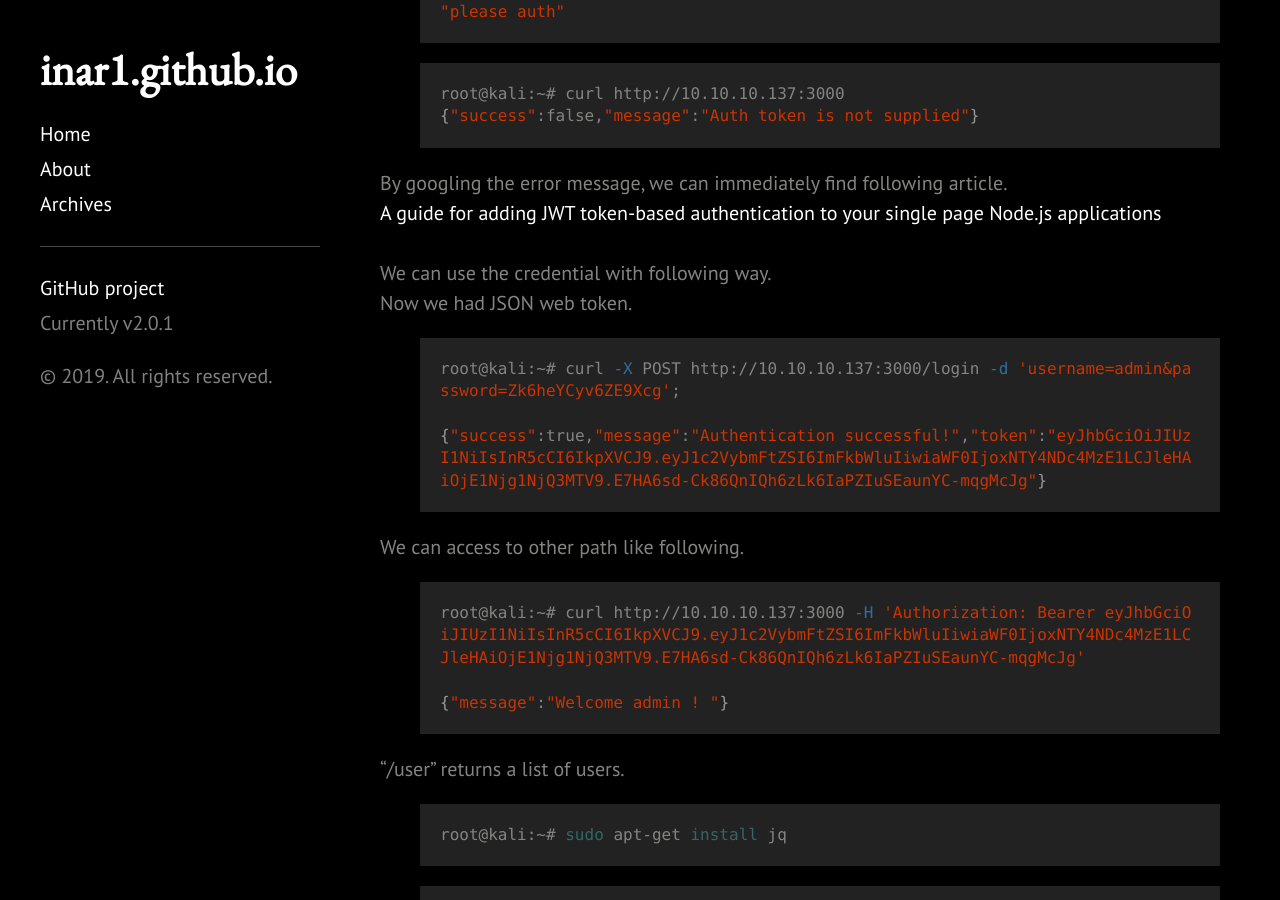
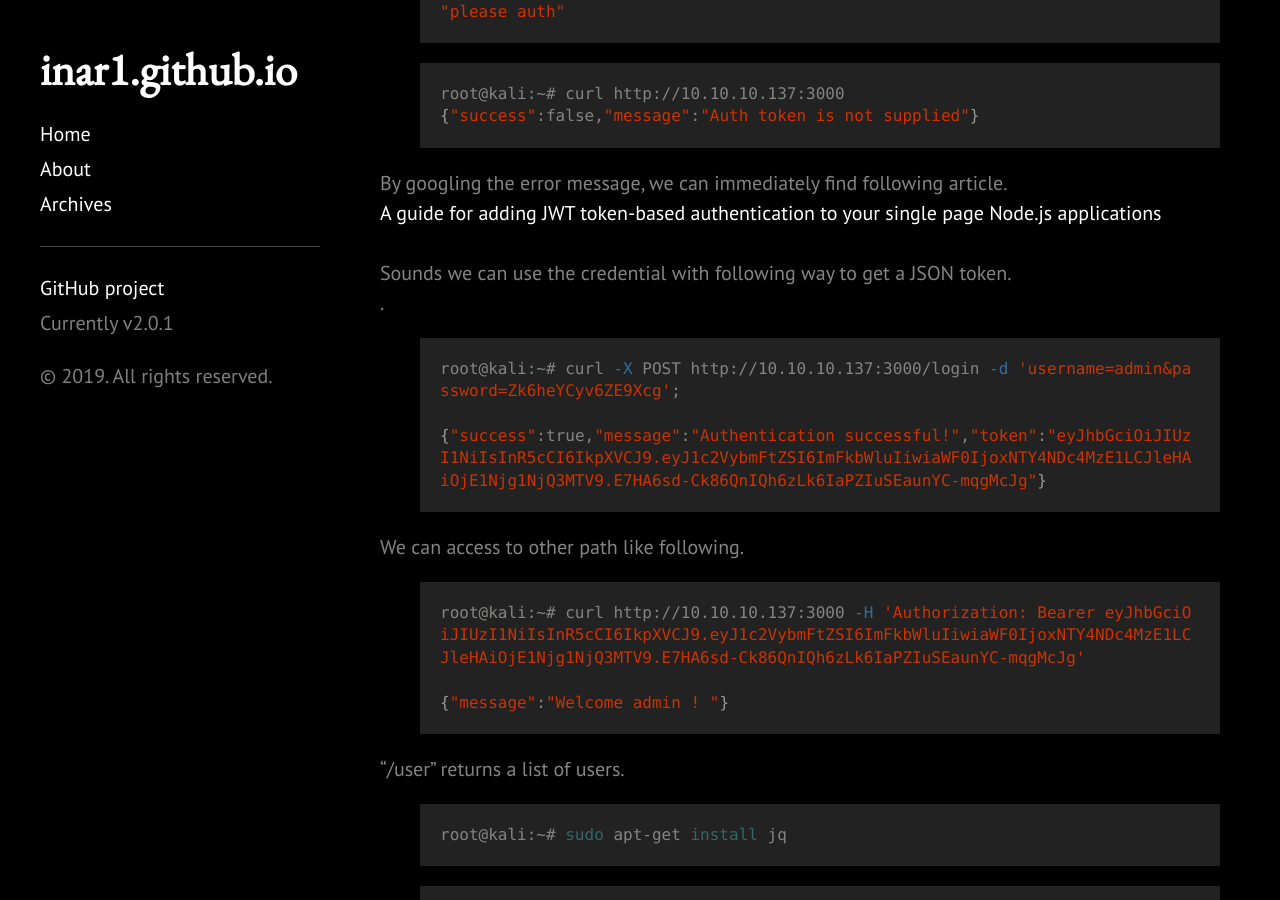
Before and after one commit to 1n4r1/1n4r1.github.io, a Jekyll site: the page built from _posts/2019-09-15-Hackthebox-Luke-Walkthrough.md, in a window 1280 px wide and 900 px high, scrolled down 4874 px. Built offline with Jekyll 4.4.1, drawn with Linux system fonts in a browser that asks for light colours; a style sheet for code colours, icons or effects is not loaded; part of the change alters nothing that is shown.

Commit message:
WIP update luke-walkthrough

```diff
--- a/_posts/2019-09-15-Hackthebox-Luke-Walkthrough.md
+++ b/_posts/2019-09-15-Hackthebox-Luke-Walkthrough.md
@@ -190,8 +190,7 @@ root@kali:~# curl http://10.10.10.137:3000
 By googling the error message, we can immediately find following  article.<br>
 <a href="https://medium.com/dev-bits/a-guide-for-adding-jwt-token-based-authentication-to-your-single-page-nodejs-applications-c403f7cf04if4">A guide for adding JWT token-based authentication to your single page Node.js applications</a><br>
 <br>
-We can use the credential with following way.<br>
-Now we had JSON web token.
+Sounds we can use the credential with following way to get a JSON token.<br>.
 {% highlight shell %}
 root@kali:~# curl -X POST http://10.10.10.137:3000/login -d 'username=admin&password=Zk6heYCyv6ZE9Xcg';
 
@@ -272,10 +271,10 @@ We have several URLs which we can try these creds on.
 3. http://10.10.10.137:8000 (Ajenti)
 
 By trying creds for Derry on /management, we can go to the page which we have some sensitive files.
-![placeholder](https://inar1.github.io/public/images/2019-09-13/luke-badge.png)
+![placeholder](https://inar1.github.io/public/images/2019-09-14/2019-09-14-19-48-59.png)
 
 In config.json, we can find a password for user "root".
-![placeholder](https://inar1.github.io/public/images/2019-09-13/luke-badge.png)
+![placeholder](https://inar1.github.io/public/images/2019-09-14/2019-09-14-21-45-58.png)
 
 Now we got following credential.
 {% highlight shell %}
@@ -283,13 +282,13 @@ root:KpMasng6S5EtTy9Z
 {% endhighlight %}
 
 We can use this cred for login to Ajenti.
-![placeholder](https://inar1.github.io/public/images/2019-09-13/luke-badge.png)
+![placeholder](https://inar1.github.io/public/images/2019-09-14/2019-09-14-19-53-18.png)
 
 There is a menu "Terminal" on the bottom of side bar.<br>
 Choose and click "New" button..
-![placeholder](https://inar1.github.io/public/images/2019-09-13/luke-badge.png)
+![placeholder](https://inar1.github.io/public/images/2019-09-14/2019-09-14-19-54-55.png)
 
 After that, click the created terminal.<br>
 Now we got a terminal for root user.<br>
 As always, root.txt is in the directory for root.
-![placeholder](https://inar1.github.io/public/images/2019-09-13/luke-badge.png)
+![placeholder](https://inar1.github.io/public/images/2019-09-14/2019-09-14-19-57-53.png)
```
